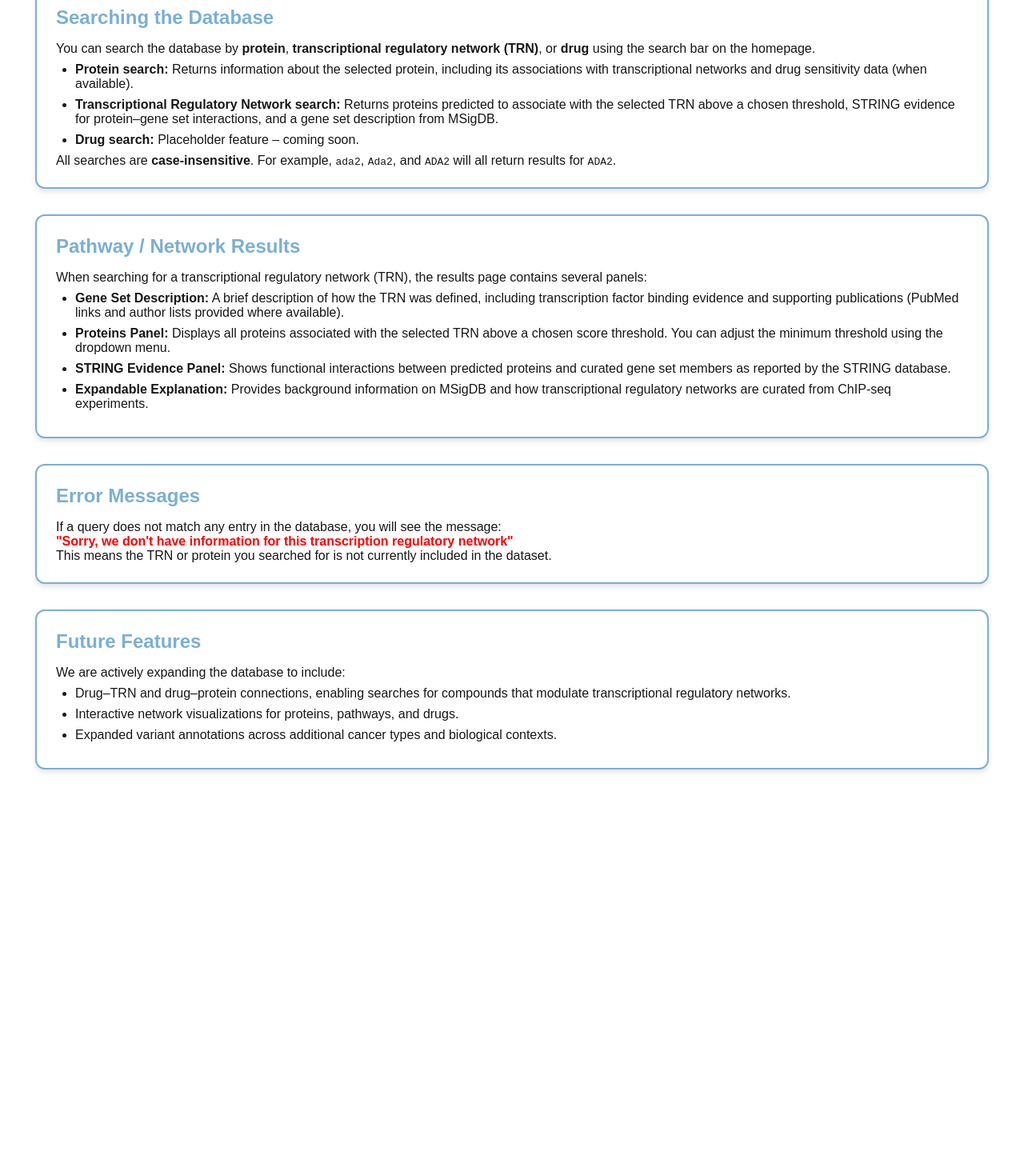
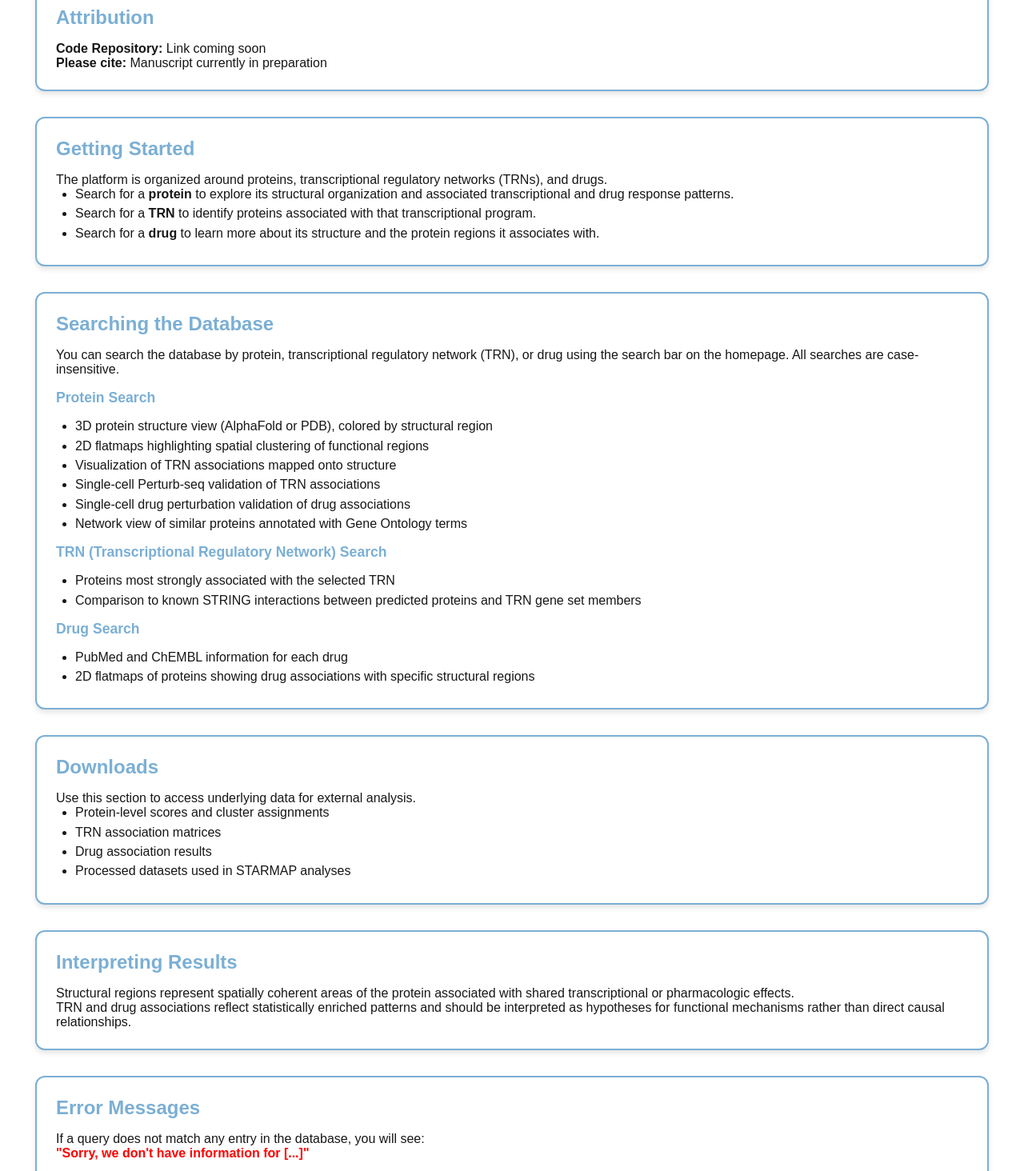
Before and after one commit to kritishukla11/DatabaseWebsiteCode, a Next.js app in the folder frontend/: page /user-guide in a window 1280 px wide. Shown: the part 220-1684 px from the top of the page at 80% size. Before the commit the page ends 1258 px from the top, so only its background shows below. Built offline with nearby package versions, Linux system fonts and the light colour scheme.

Commit message:
fixing about/user/downloads

```diff
--- a/frontend/src/app/user-guide/page.tsx
+++ b/frontend/src/app/user-guide/page.tsx
@@ -5,104 +5,160 @@ export default function UserGuidePage() {
     <main className="container">
       <h1 className="title">User Guide</h1>
 
-      {/* Panel: Searching the Database */}
-      <div className="panel full">
-        <h2 className="panel-title">Searching the Database</h2>
+      {/* Attribution */}
+      <div className="panel">
+        <h2 className="panel-title">Attribution</h2>
+        <p><strong>Code Repository:</strong> Link coming soon</p>
+        <p><strong>Please cite:</strong> Manuscript currently in preparation</p>
+      </div>
+
+      {/* Getting Started */}
+      <div className="panel">
+        <h2 className="panel-title">Getting Started</h2>
         <p>
-          You can search the database by <strong>protein</strong>,{" "}
-          <strong>transcriptional regulatory network (TRN)</strong>, or{" "}
-          <strong>drug</strong> using the search bar on the homepage.
+          The platform is organized around proteins, transcriptional regulatory
+          networks (TRNs), and drugs.
         </p>
         <ul>
           <li>
-            <strong>Protein search:</strong> Returns information about the
-            selected protein, including its associations with transcriptional
-            networks and drug sensitivity data (when available).
+            Search for a <strong>protein</strong> to explore its structural
+            organization and associated transcriptional and drug response
+            patterns.
           </li>
           <li>
-            <strong>Transcriptional Regulatory Network search:</strong> Returns
-            proteins predicted to associate with the selected TRN above a chosen
-            threshold, STRING evidence for protein–gene set interactions, and
-            a gene set description from MSigDB.
+            Search for a <strong>TRN</strong> to identify proteins associated
+            with that transcriptional program.
           </li>
           <li>
-            <strong>Drug search:</strong> Placeholder feature – coming soon.
-          </li>
-        </ul>
-        <p>
-          All searches are <strong>case-insensitive</strong>. For example,{" "}
-          <code>ada2</code>, <code>Ada2</code>, and <code>ADA2</code> will all
-          return results for <code>ADA2</code>.
-        </p>
-      </div>
-
-      {/* Panel: Pathway/Network Results */}
-      <div className="panel full">
-        <h2 className="panel-title">Pathway / Network Results</h2>
-        <p>
-          When searching for a transcriptional regulatory network (TRN), the
-          results page contains several panels:
-        </p>
-        <ul>
-          <li>
-            <strong>Gene Set Description:</strong> A brief description of how the
-            TRN was defined, including transcription factor binding evidence and
-            supporting publications (PubMed links and author lists provided where
-            available).
-          </li>
-          <li>
-            <strong>Proteins Panel:</strong> Displays all proteins associated
-            with the selected TRN above a chosen score threshold. You can adjust
-            the minimum threshold using the dropdown menu.
-          </li>
-          <li>
-            <strong>STRING Evidence Panel:</strong> Shows functional interactions
-            between predicted proteins and curated gene set members as reported
-            by the STRING database.
-          </li>
-          <li>
-            <strong>Expandable Explanation:</strong> Provides background
-            information on MSigDB and how transcriptional regulatory networks are
-            curated from ChIP-seq experiments.
+            Search for a <strong>drug</strong> to learn more about its structure
+            and the protein regions it associates with.
           </li>
         </ul>
       </div>
 
-      {/* Panel: Error Handling */}
-      <div className="panel full">
-        <h2 className="panel-title">Error Messages</h2>
+      {/* Searching */}
+      <div className="panel">
+        <h2 className="panel-title">Searching the Database</h2>
         <p>
-          If a query does not match any entry in the database, you will see the
-          message:
+          You can search the database by protein, transcriptional regulatory
+          network (TRN), or drug using the search bar on the homepage. All
+          searches are case-insensitive.
         </p>
-        <p className="error">
-          "Sorry, we don't have information for this transcription regulatory
-          network"
+
+        <h3 className="subheading">Protein Search</h3>
+        <ul>
+          <li>3D protein structure view (AlphaFold or PDB), colored by structural region</li>
+          <li>2D flatmaps highlighting spatial clustering of functional regions</li>
+          <li>Visualization of TRN associations mapped onto structure</li>
+          <li>Single-cell Perturb-seq validation of TRN associations</li>
+          <li>Single-cell drug perturbation validation of drug associations</li>
+          <li>Network view of similar proteins annotated with Gene Ontology terms</li>
+        </ul>
+
+        <h3 className="subheading">TRN (Transcriptional Regulatory Network) Search</h3>
+        <ul>
+          <li>Proteins most strongly associated with the selected TRN</li>
+          <li>
+            Comparison to known STRING interactions between predicted proteins
+            and TRN gene set members
+          </li>
+        </ul>
+
+        <h3 className="subheading">Drug Search</h3>
+        <ul>
+          <li>PubMed and ChEMBL information for each drug</li>
+          <li>
+            2D flatmaps of proteins showing drug associations with specific
+            structural regions
+          </li>
+        </ul>
+      </div>
+
+      {/* Downloads */}
+      <div className="panel">
+        <h2 className="panel-title">Downloads</h2>
+        <p>
+          Use this section to access underlying data for external analysis.
+        </p>
+        <ul>
+          <li>Protein-level scores and cluster assignments</li>
+          <li>TRN association matrices</li>
+          <li>Drug association results</li>
+          <li>Processed datasets used in STARMAP analyses</li>
+        </ul>
+      </div>
+
+      {/* Interpreting */}
+      <div className="panel">
+        <h2 className="panel-title">Interpreting Results</h2>
+        <p>
+          Structural regions represent spatially coherent areas of the protein
+          associated with shared transcriptional or pharmacologic effects.
         </p>
         <p>
-          This means the TRN or protein you searched for is not currently
-          included in the dataset.
+          TRN and drug associations reflect statistically enriched patterns and
+          should be interpreted as hypotheses for functional mechanisms rather
+          than direct causal relationships.
         </p>
       </div>
 
-      {/* Panel: Future Features */}
-      <div className="panel full">
-        <h2 className="panel-title">Future Features</h2>
+      {/* Errors */}
+      <div className="panel">
+        <h2 className="panel-title">Error Messages</h2>
         <p>
-          We are actively expanding the database to include:
+          If a query does not match any entry in the database, you will see:
         </p>
+        <p className="error">
+          "Sorry, we don't have information for [...]"
+        </p>
+      </div>
+
+      {/* Data Sources */}
+      <div className="panel">
+        <h2 className="panel-title">Data Sources</h2>
+        <p>STARMAP combines data from the following sources:</p>
+
+        <h3 className="subheading">Structural Data</h3>
         <ul>
-          <li>
-            Drug–TRN and drug–protein connections, enabling searches for compounds
-            that modulate transcriptional regulatory networks.
-          </li>
-          <li>
-            Interactive network visualizations for proteins, pathways, and drugs.
-          </li>
-          <li>
-            Expanded variant annotations across additional cancer types and
-            biological contexts.
-          </li>
+          <li>AlphaFold Protein Structure Database</li>
+          <li>Protein Data Bank (PDB)</li>
+        </ul>
+
+        <h3 className="subheading">Mutation & Gene Expression Data</h3>
+        <ul>
+          <li>DepMap / Cancer Cell Line Encyclopedia (CCLE)</li>
+        </ul>
+
+        <h3 className="subheading">Protein Functional Annotation</h3>
+        <ul>
+          <li>UniProt</li>
+        </ul>
+
+        <h3 className="subheading">Protein–Protein Interaction Data</h3>
+        <ul>
+          <li>BioGRID</li>
+          <li>Interologous Interaction Database (IID)</li>
+        </ul>
+
+        <h3 className="subheading">TRN / Gene Set Data</h3>
+        <ul>
+          <li>Gene Transcription Regulation Database (GTRD) via MSigDB TFT collection</li>
+        </ul>
+
+        <h3 className="subheading">Single-Cell Perturbation Data</h3>
+        <ul>
+          <li>X-Atlas / Orion</li>
+          <li>Tahoe-100M</li>
+        </ul>
+
+        <h3 className="subheading">Drug Response Data</h3>
+        <ul>
+          <li>Cancer Therapeutics Research Portal (CTRP)</li>
+        </ul>
+
+        <h3 className="subheading">Variant Functional Effect Data</h3>
+        <ul>
+          <li>MaveDB</li>
         </ul>
       </div>
 
@@ -133,13 +189,16 @@ export default function UserGuidePage() {
           font-weight: 700;
           margin-bottom: 1rem;
         }
+        .subheading {
+          font-size: 1.1rem;
+          font-weight: 700;
+          margin-top: 1rem;
+        }
         ul {
-          margin-top: 0.5rem;
           padding-left: 1.5rem;
-          list-style-type: disc;
         }
         li {
-          margin-bottom: 0.5rem;
+          margin-bottom: 0.4rem;
         }
         .error {
           color: red;
```
Also changed, not shown: frontend/src/app/about/page.tsx (+26 -176 lines), frontend/public/starmaplogo.png.
